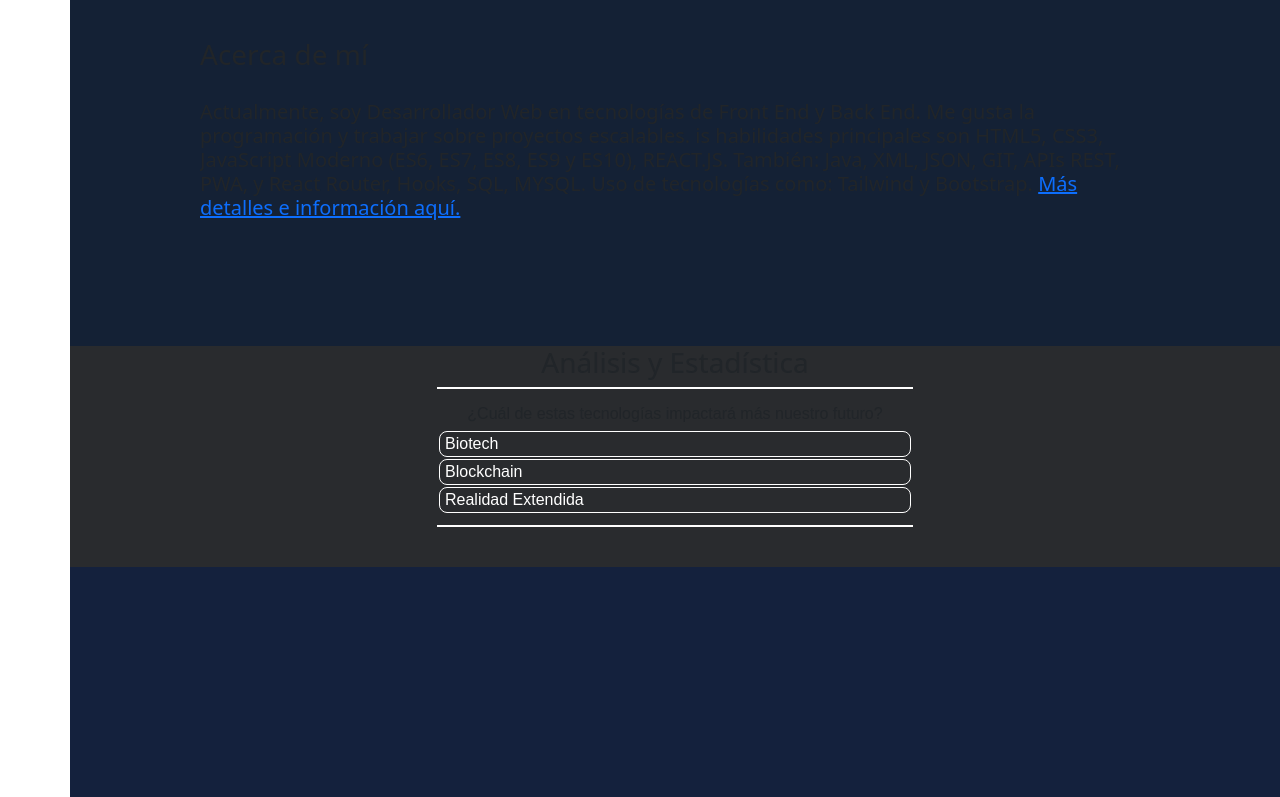
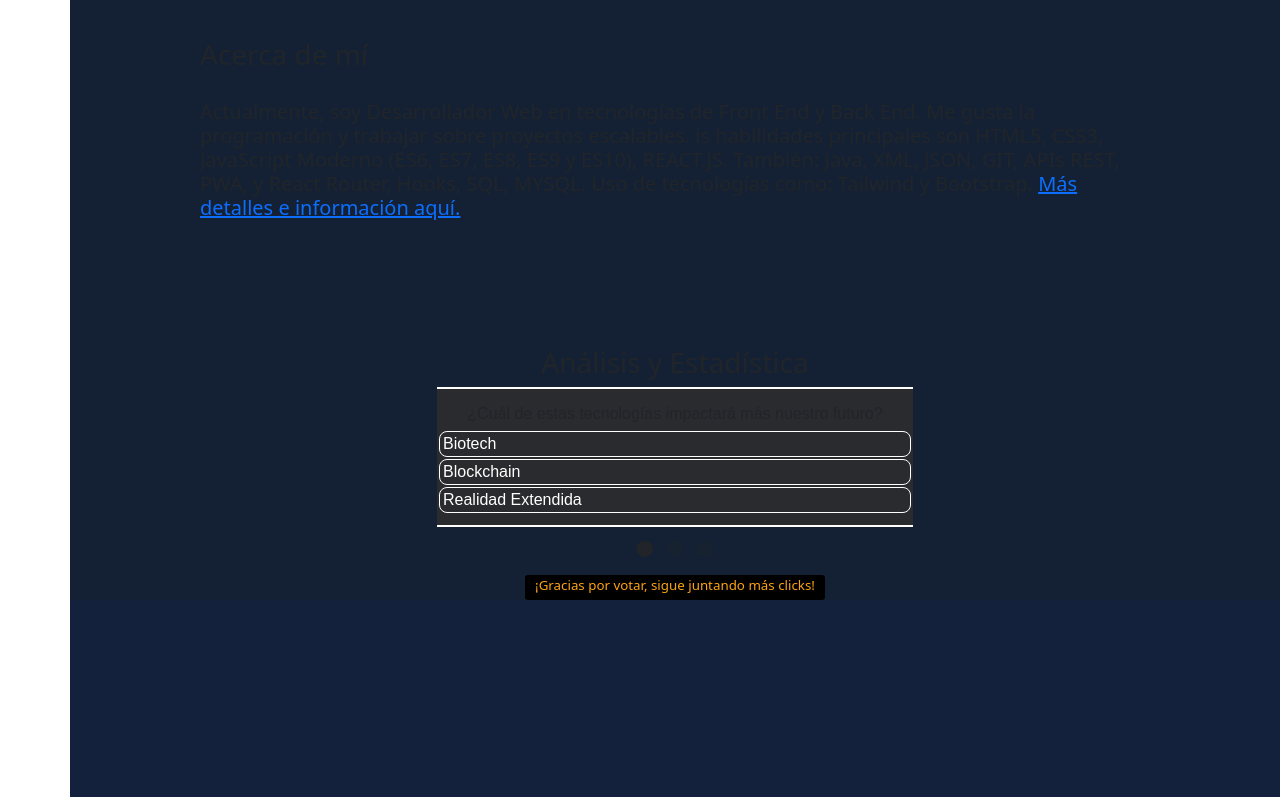
Before and after one commit to frandatagh/porfolioweb, a website with bundled scripts: page index.html in a window 1280 px wide. Shown: the part 1114-1911 px from the top of the page. Built offline with nearby package versions, Linux system fonts and the light colour scheme; no server answers.

Commit message:
terminando funcionalidad de encuestas

```diff
--- a/css/styles.css
+++ b/css/styles.css
@@ -367,7 +367,7 @@ body {
 .click-fondo {
     width: 45px;
     height: 45px;
-    background-image: url('../media/details/click-pic.png');
+    background-image: url('../media/details/click-arrow.png');
     background-repeat: no-repeat;
     background-position: center;
     background-size: contain;
@@ -563,7 +563,7 @@ body {
     width: 100%;
 
     margin: auto;
-    background-color: #292b2e;
+    background-color:#142135;
     display: flex;
     flex-direction: column;
     align-items: center;
@@ -588,7 +588,7 @@ body {
     border: 2px solid white;
     border-radius: 10px;
     padding-top: 15px;
-    margin: 20px;
+    margin: 5px;
 }
 
 .survey-options-analysis {
@@ -601,8 +601,8 @@ body {
     align-items: center;
     position: relative;
     margin-bottom: 2px;
-    padding-left: 5px;
-    padding-right: 5px;
+    padding-left: 3px;
+    padding-right: 2px;
     border: 1px solid white;
     border-radius: 8px;
     cursor: pointer;
@@ -612,7 +612,7 @@ body {
 
 
 .option-analysis .percentage-analysis {
-    color: white;
+    color: rgb(194, 15, 15);
     font-weight: bold;
     display: none;
     /* solo se muestra al votar */
@@ -692,7 +692,7 @@ body {
 }
 .slider-pagination {
     text-align: center;
-    margin-top: 20px;
+    margin-bottom: 10px;
 }
 .slider-pagination span {
     cursor: pointer;
@@ -711,9 +711,21 @@ body {
     opacity: 1;
     transform: scale(1.3);
 }
-  .bar-analysis {
+.bar-analysis {
     transition: width 0.5s ease;
-  }
+}
+.msj-confirmacion {
+    display: flex;
+    flex-direction: column;
+    height: 25px;
+    background-color: #000000;
+    color: #FCA311;
+    padding: 1px 10px 0px 10px;
+    text-align: center;
+    border-radius: 3px;
+    font-size: smaller;
+}
+
 
 /*estilos de tarjetas de proyectos*/
 .project-card {
--- a/index.html
+++ b/index.html
@@ -281,6 +281,10 @@
 
       <!-- Navegación por puntos -->
       <div class="slider-pagination"></div>
+      <!-- Mensaje de confirmacion -->
+      <div class="msj-confirmacion">
+        <p>¡Gracias por votar, sigue juntando más clicks!</p>
+      </div>
     </div>
   </div>
 
--- a/js/encuestas-analisis.js
+++ b/js/encuestas-analisis.js
@@ -32,7 +32,7 @@ function showAnalysisResults() {
     const refSurvey = ref(db, `encuestas_analisis/${id}`);
     const hasVoted = localStorage.getItem(`voted_${id}`) === 'true';
 
-    if (!hasVoted) return; // Si no se ha votado, no mostrar resultados
+    if (!hasVoted) return;
 
     onValue(refSurvey, snapshot => {
       const data = snapshot.val() || {};
@@ -86,7 +86,6 @@ async function voteAnalysis(surveyId, optionValue) {
     localStorage.setItem(`voted_${surveyId}`, 'true');
     survey.classList.add('voted');
 
-    // Mostrar solo los resultados de la encuesta específica
     const refSurvey = ref(db, `encuestas_analisis/${surveyId}`);
     const hasVoted = localStorage.getItem(`voted_${surveyId}`) === 'true';
 
@@ -140,13 +139,13 @@ async function voteAnalysis(surveyId, optionValue) {
     `;
     document.body.appendChild(confirmation);
 
-    // Agregar el código del slider
     setTimeout(() => {
       confirmation.remove();
       const next = survey.closest('.slide')?.nextElementSibling;
       if (next && next.classList.contains('slide')) {
         document.querySelectorAll('.slide').forEach(s => s.classList.remove('active'));
         next.classList.add('active');
+        updatePagination();
       }
     }, 3000);
 
@@ -156,19 +155,43 @@ async function voteAnalysis(surveyId, optionValue) {
   }
 }
 
-// ✅ 6. Inicializar encuestas al cargar
+// ✅ 6. Paginación del slider con puntos
+function updatePagination() {
+  const slides = document.querySelectorAll('.slide');
+  const indicators = document.querySelectorAll('.slider-pagination span');
+  slides.forEach((slide, index) => {
+    if (slide.classList.contains('active')) {
+      indicators.forEach(i => i.classList.remove('active'));
+      if (indicators[index]) indicators[index].classList.add('active');
+    }
+  });
+}
 
+// ✅ 7. Inicializar encuestas al cargar
 document.addEventListener("DOMContentLoaded", () => {
-  // No llamamos a showAnalysisResults aquí
-  // Los resultados solo se mostrarán después de votar
-
-  document.querySelectorAll('.option-analysis').forEach(option => {
+  const opciones = document.querySelectorAll('.option-analysis');
+  opciones.forEach(option => {
     option.addEventListener('click', () => {
       const surveyId = option.closest('.ia-survey-analysis').id;
       const optionValue = option.dataset.value;
       voteAnalysis(surveyId, optionValue);
     });
   });
+
+  // Crear puntos de navegación automáticamente
+  const pagination = document.querySelector('.slider-pagination');
+  const slides = document.querySelectorAll('.slide');
+  slides.forEach((_, index) => {
+    const dot = document.createElement('span');
+    dot.innerHTML = '●';
+    if (index === 0) dot.classList.add('active');
+    dot.addEventListener('click', () => {
+      document.querySelectorAll('.slide').forEach(s => s.classList.remove('active'));
+      slides[index].classList.add('active');
+      updatePagination();
+    });
+    pagination.appendChild(dot);
+  });
 });
 
 export { voteAnalysis, showAnalysisResults };
```
Also changed, not shown: media/details/click-arrow.png (added), 1 other file.
